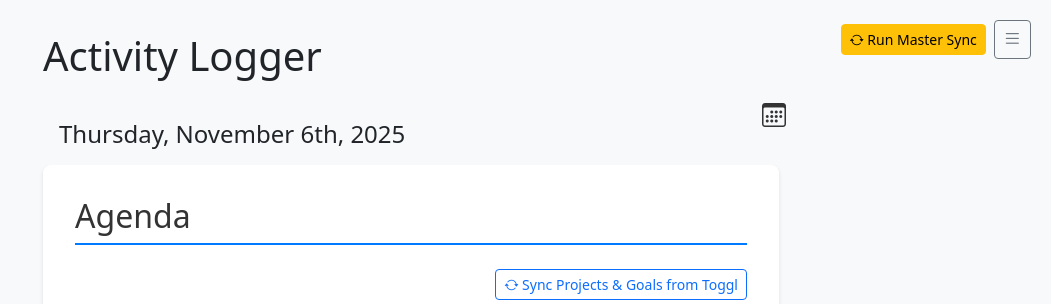
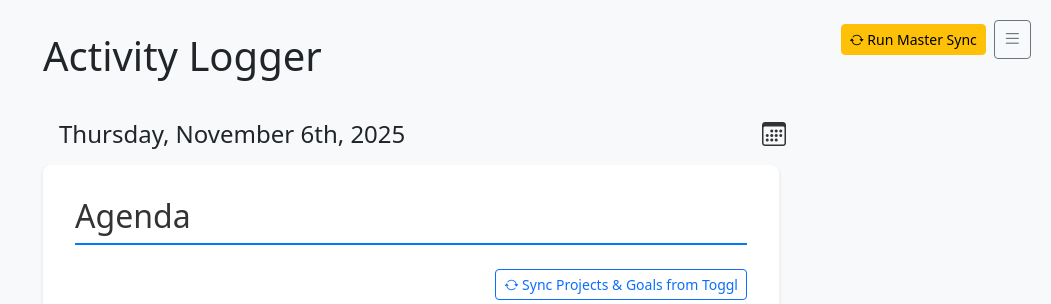
Before and after one commit to jonathancadepowers/life, a Django app: page /activity-logger/ in a window 1280 px wide. Shown: the top 304 px of the page, without its empty margins (229-1280 px from the left). Run offline with Django 5.2, Linux system fonts and the light colour scheme; data that the repository does not hold is empty; some libraries are stand-ins or nearby versions.

Commit message:
Vertically center calendar icon with date label
- Move calendar icon inside date container
- Use top: 50% and translateY(-50%) for vertical centering
- Calendar icon now horizontally aligned with date text

🤖 Generated with [Claude Code](https://claude.com/claude-code)

Co-Authored-By: Claude <noreply@anthropic.com>

```diff
--- a/fasting/templates/fasting/activity_logger.html
+++ b/fasting/templates/fasting/activity_logger.html
@@ -204,12 +204,11 @@
                         <button id="return-to-today-btn" class="btn btn-sm btn-primary" onclick="returnToToday()" style="position: absolute; top: 50%; right: 15px; transform: translateY(-50%); display: none;">
                             Return to Today
                         </button>
+                        <!-- Calendar icon vertically centered with date text -->
+                        <button class="btn btn-link" onclick="showCalendarModal()" style="position: absolute; top: 50%; right: -8px; transform: translateY(-50%); font-size: 1.5rem; color: #333; padding: 0; z-index: 10;" title="View past agendas">
+                            <i class="bi bi-calendar3"></i>
+                        </button>
                     </div>
-
-                    <!-- Calendar icon positioned above top-right corner -->
-                    <button class="btn btn-link" onclick="showCalendarModal()" style="position: absolute; top: -8px; right: -8px; font-size: 1.5rem; color: #333; padding: 0; z-index: 10;" title="View past agendas">
-                        <i class="bi bi-calendar3"></i>
-                    </button>
                 </div>
 
                 <div class="activity-section" style="margin-top: 0;">
```
